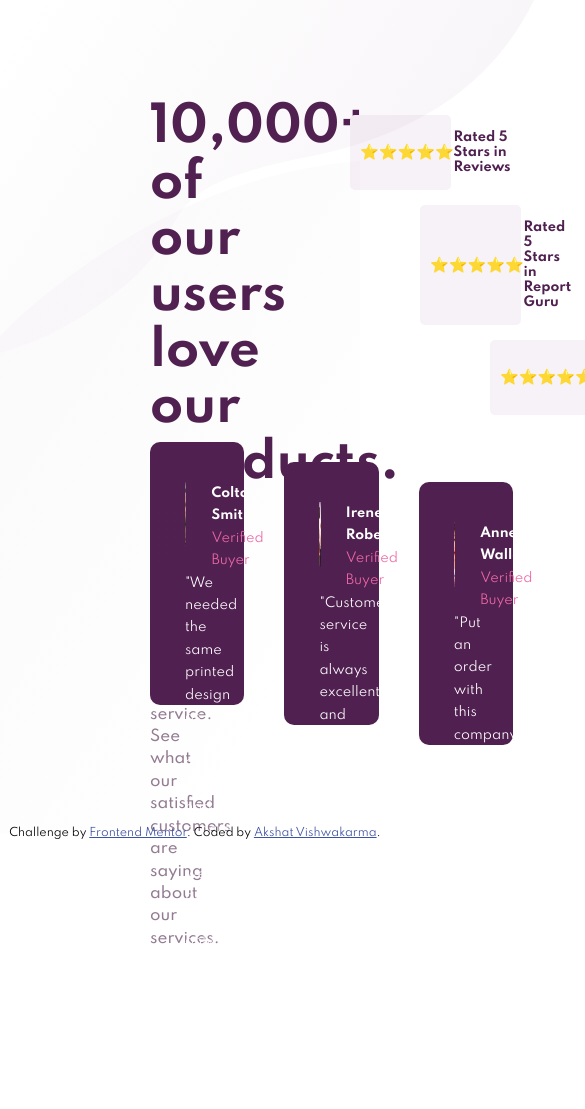
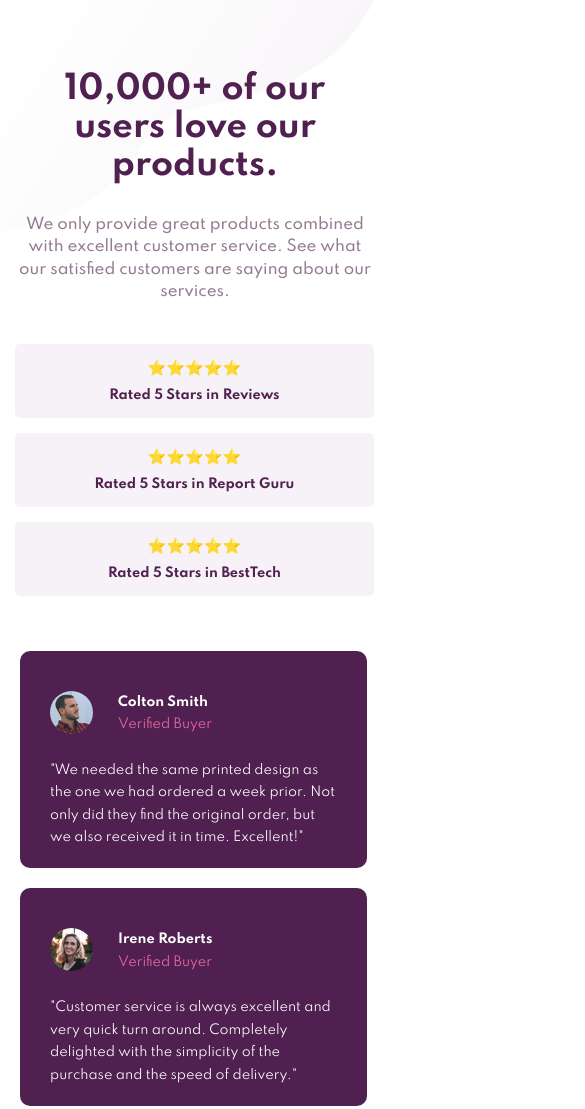
Before and after one commit to vishwa-akshat/social-proof-section-master, a plain HTML site: page index.html in a window 390 px wide. Shown: the top 1109 px of the page, 585 px wide, since content can reach past the window. Drawn offline with Linux system fonts and the light colour scheme.

Commit message:
mobile version completed

```diff
--- a/index.html
+++ b/index.html
@@ -20,6 +20,10 @@
     <div class="container">
       <img class="top-desktop" src="./images/bg-pattern-top-desktop.svg" alt="">
       <img class="bottom-desktop" src="./images/bg-pattern-bottom-desktop.svg" alt="">
+
+      <img class="top-mobile" src="./images/bg-pattern-top-mobile.svg" alt="">
+      <img class="bottom-mobile" src="./images/bg-pattern-bottom-mobile.svg" alt="">
+
       <div class="upper">
         <div class="heading">
           <h1>10,000+ of our users love our products.</h1>
--- a/style.css
+++ b/style.css
@@ -21,6 +21,12 @@ body{
     position: absolute;
     bottom: 10px;
     right: 30px;
+}
+.top-mobile{
+    display: none;
+}
+.bottom-mobile{
+    display: none;
 }
 .upper{
     display: flex;
@@ -58,8 +64,6 @@ body{
     margin: 15px;
     padding: 15px 20px 15px 10px;
     border-radius: 5px;
-}
-.star{
 }
 .rate{
     color: hsl(300, 43%, 22%);
@@ -117,7 +121,112 @@ body{
 .attribution {
     font-size: 11px;
     text-align: center;
-  }
-  .attribution a {
+}
+.attribution a {
     color: hsl(228, 45%, 44%);
-  }
+}
+
+@media (max-width: 480px){
+    .container{
+        display: flex;
+        text-align: center;
+    }
+    .top-desktop{
+        display: none;
+    }
+    .bottom-desktop{
+        display: none;
+    }
+    .top-mobile{
+        display:block;
+        position: absolute;
+    }
+    .upper{
+        display: flex;
+        flex-direction: column;
+    }
+    .heading{
+       width: 100%;
+       height: 100%;
+       padding: 0;
+    }
+    .heading h1{
+        color: hsl(300, 43%, 22%);
+        font-size: 2rem;
+        font-weight: 700;
+        padding: 70px 20px 20px;
+    }
+    .heading p{
+        color: hsl(303, 10%, 53%);
+        font-weight: 500;
+        line-height: 1.4rem;
+        padding: 10px 17px 25px;
+    }
+
+
+    .review{
+        width: 100%;
+        height: 100%;
+        margin-top: 0;
+    }
+    .review-item{
+        display: flex;
+        flex-direction: column;
+        justify-content:space-around;
+        align-items: center;
+        background-color: hsl(300, 24%, 96%);
+        width: 92%;
+        margin: 15px;
+        padding: 15px 20px;
+        border-radius: 5px;
+    }
+    .rate{
+        margin-top: 10px;
+        color: hsl(300, 43%, 22%);
+        font-weight: 700;
+        font-size: 0.8rem;
+    }
+
+    .testimony{
+        height: 100%;
+        display: flex;
+        flex-direction: column;
+        padding-top: 20px;
+    }
+    .card{
+        width: 89%;
+        height: 65%;
+        background-color: hsl(300, 43%, 22%);
+        margin: 20px;
+        color: hsl(0, 0%, 100%);
+        font-size: 0.8rem;
+        line-height: 1.4rem;
+        padding: 40px 30px 20px;
+        border-radius: 10px;
+        text-align: left;
+    }
+    .card-upper{
+        display: flex;
+    }
+    .img{
+        width: 15%;
+        border-radius: 50%;
+        margin: 0 25px 25px 0;
+    }
+    .name{
+        font-weight: 700;
+    }
+    .verify{
+        color: hsl(333, 80%, 67%);
+    }
+    .card-1{
+        margin-left: 20px;
+    }
+    .card-2{
+        margin-top: 0;
+    }
+    .card-3{
+        margin-top: 0;
+    }
+
+}
```
